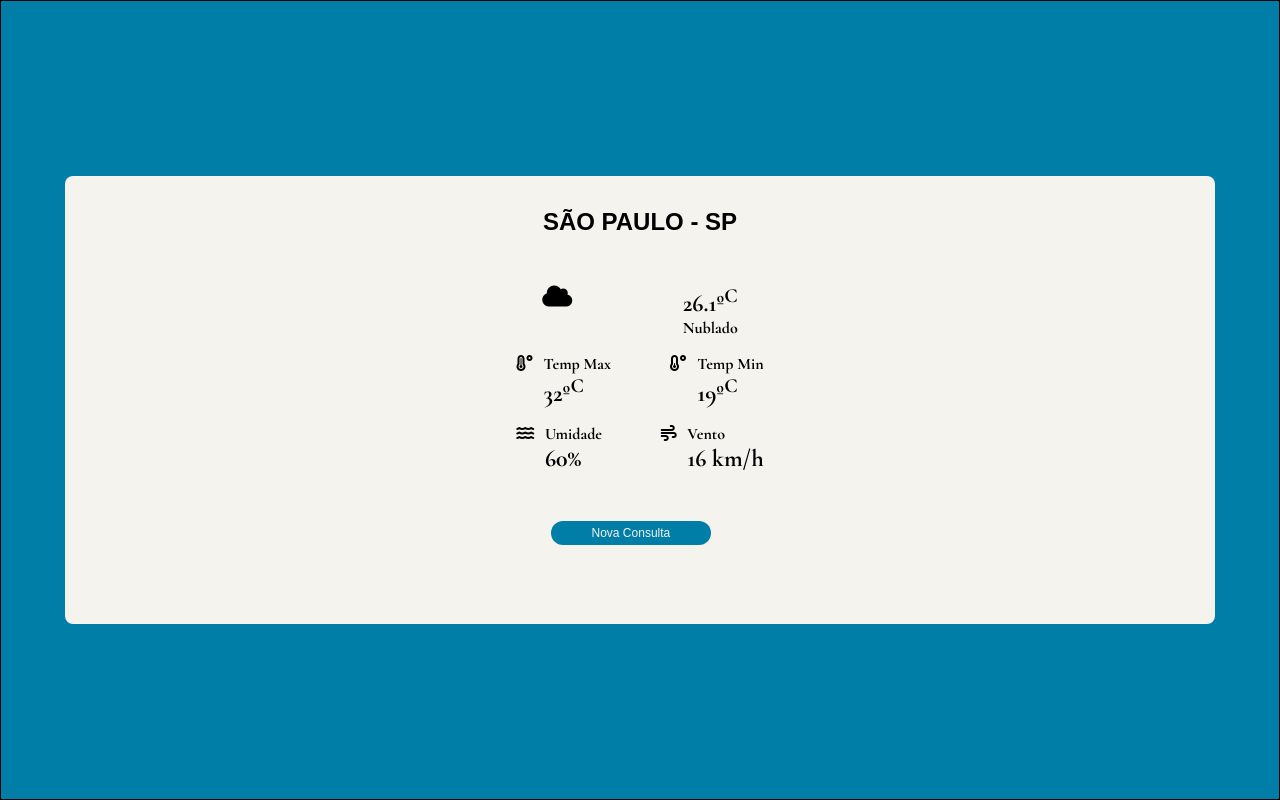
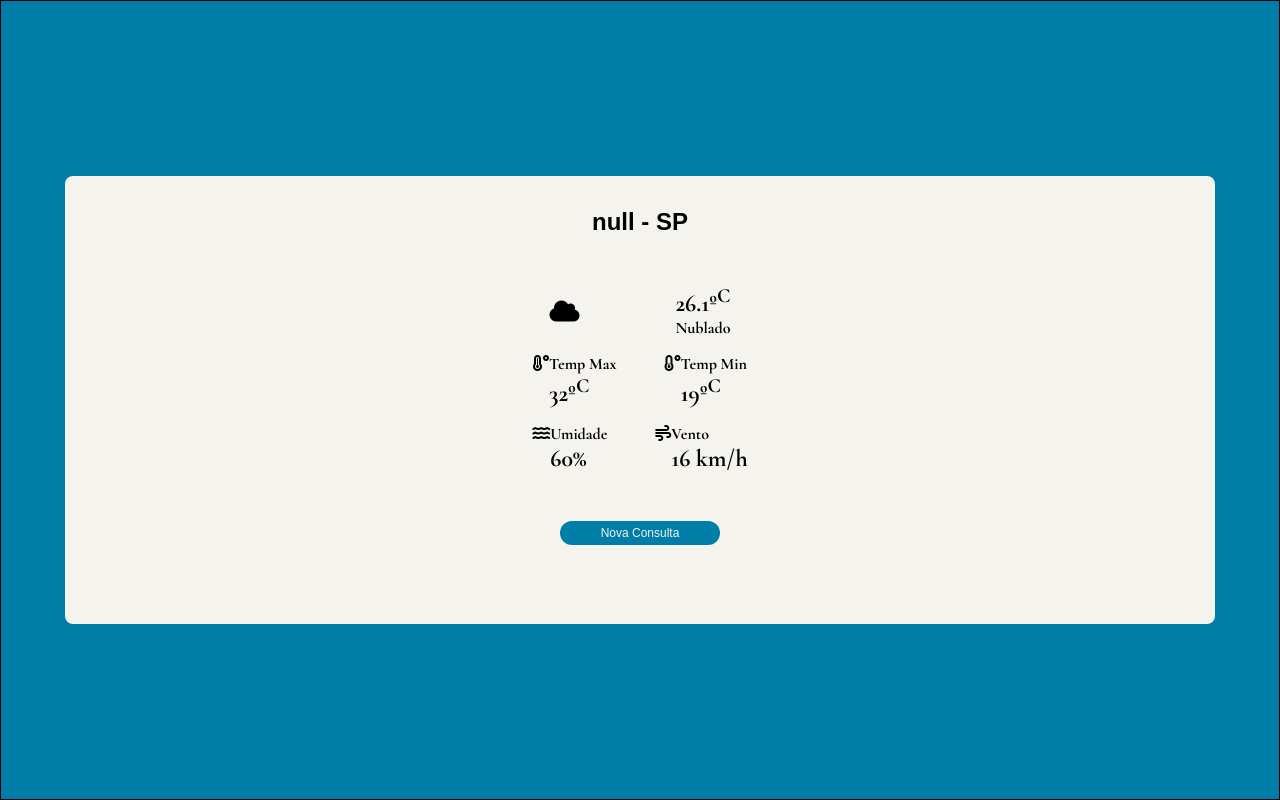
Before and after one commit to Paulo19961944/Weather-App, a website: page result.html in a window 1280 px wide. Drawn offline with Linux system fonts and the light colour scheme; a web font is replaced by a local one.

Commit message:
style: Modify Style Position

```diff
--- a/result.html
+++ b/result.html
@@ -12,9 +12,9 @@
 <body>
     <main class="result-main-container">
         <section class="result-container">
-            <h1 class="main-title">SÃO PAULO - SP</h1>
+            <h1 class="main-title"></h1>
             <article class="weather-container">
-                <section class="icon">
+                <section class="icon cloud-icon">
                     <i class="fa-solid fa-cloud"></i>
                 </section>
                 <section class="weather-temp">
--- a/src/scripts/script.js
+++ b/src/scripts/script.js
@@ -1,6 +1,8 @@
 const weatherBtn = document.getElementById('submitBtn')
+const cityName = document.getElementById('city-name')
 
 const weatherPage = weatherBtn.addEventListener('click', (event) => {
     event.preventDefault();
+    localStorage.setItem('city', cityName.value)
     window.location.href = 'result.html';
 });
--- a/src/scripts/weather.js
+++ b/src/scripts/weather.js
@@ -1,5 +1,9 @@
-const homeBtn = document.getElementById('btnReturn')
+const homeBtn = document.getElementById('btnReturn');
+const showCityName = localStorage.getItem('city');
+const titleCity = document.querySelector('.main-title');
+titleCity.innerText = `${showCityName} - SP`;
 
-const homePage = homeBtn.addEventListener('click', () => {
-    window.location.href = 'index.html';
+// Add event listener to homeBtn
+homeBtn.addEventListener('click', () => {
+  window.location.href = 'index.html';
 });
--- a/src/styles/main.css
+++ b/src/styles/main.css
@@ -25,6 +25,12 @@ body{
     text-align: center;
     width: 85vw;
     height: 280px;
+}
+
+.result-container{
+    display: flex;
+    flex-direction: column;
+    align-items: center;
 }
 
 main section .title{
@@ -94,17 +100,21 @@ form label{
     margin-bottom: 16px;
 }
 
-.temp-max,.moisture, .fa-cloud{
+.temp-max,.moisture{
     margin-right: 48px;
 }
 
 #btnReturn{
-    margin-left: 40px;
     width: 160px;
+}
+.cloud-icon{
+    display: flex;
+    align-items: center;
 }
 
 .fa-cloud{
     font-size: 1.5em;
+    margin-right: 96px;
 }
 
 #btnReturn:hover{
```
